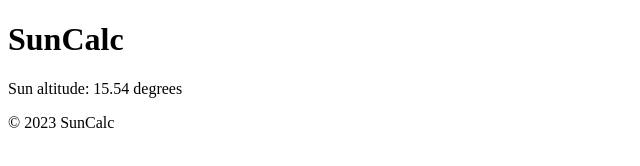
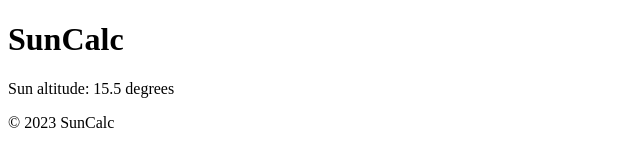
Before and after one commit to bernschneider/suncalc, a plain HTML site: page index.html in a window 1280 px wide. Shown: the full height of the page, 0-640 px from the left. Drawn offline with Linux system fonts and the light colour scheme.

Commit message:
Update index.html

```diff
--- a/index.html
+++ b/index.html
@@ -21,6 +21,6 @@
         console.log(sunrisePos.altitude * 180 / Math.PI);
         h = sunrisePos.altitude * 180 / Math.PI;
         var result = document.getElementById('altitude');
-        result.innerHTML = `<p>Sun altitude: ${h.toFixed(2)} degrees</p>`;
+        result.innerHTML = `<p>Sun altitude: ${h.toFixed(1)} degrees</p>`;
     </script>
 </body>
```
